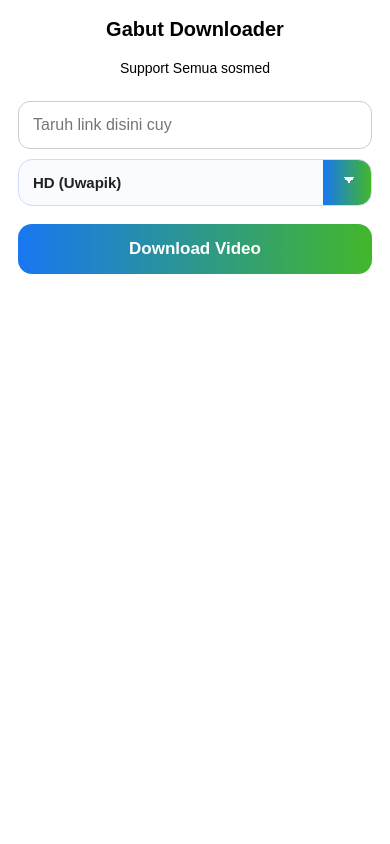
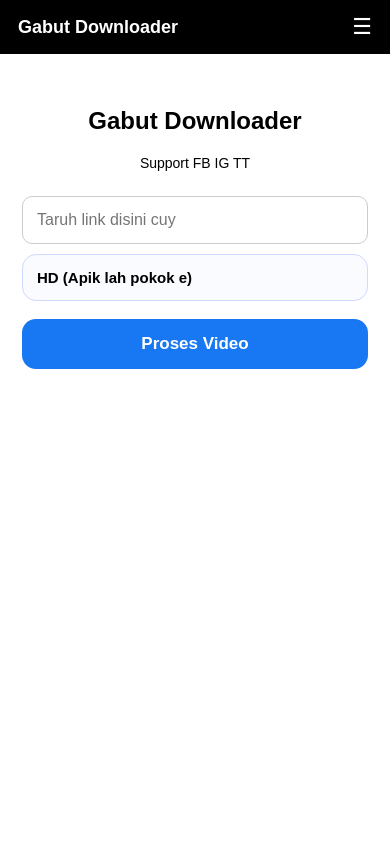
Before and after one commit to m-pandra/VidDownload, a Flask app: page / in a window 390 px wide. Run offline with Flask 3, Linux system fonts and the light colour scheme.

Commit message:
Update dikit

```diff
--- a/static/style.css
+++ b/static/style.css
@@ -4,39 +4,98 @@
     font-family: Arial, sans-serif;
 }
 
-/* === BODY === */
+/* === BODY DESKTOP === */
 body {
-    background: linear-gradient(120deg, #1877f2, #42b72a);
+    background: #1877f2; /* FULL BIRU */
     min-height: 100vh;
     margin: 0;
-    padding: 20px;
+    padding-top: 70px; /* ruang navbar */
     display: flex;
     justify-content: center;
-    align-items: center;
+    align-items: flex-start;
+    width: 100%;
+    overflow-x: hidden;
 }
 
-/* === CONTAINER === */
+/* ===== NAVBAR ===== */
+.navbar {
+    width: 100%;
+    background: black;
+    color: white;
+    display: flex;
+    justify-content: space-between;
+    align-items: center;
+    padding: 14px 18px;
+    position: fixed;
+    top: 0;
+    left: 0;
+    z-index: 999;
+}
+
+.nav-brand {
+    font-size: 18px;
+    font-weight: bold;
+}
+
+.nav-toggle {
+    font-size: 22px;
+    cursor: pointer;
+    display: none;
+}
+
+.nav-menu {
+    list-style: none;
+    display: flex;
+    gap: 20px;
+}
+
+.nav-menu li a {
+    text-decoration: none;
+    color: white;
+    font-size: 14px;
+}
+
+/* MODE HP MENU */
+@media (max-width: 768px) {
+    .nav-toggle {
+        display: block;
+    }
+
+    .nav-menu {
+        position: absolute;
+        top: 55px;
+        right: 10px;
+        background: black;
+        flex-direction: column;
+        width: 180px;
+        display: none;
+        padding: 10px;
+        border-radius: 12px;
+    }
+
+    .nav-menu.show {
+        display: flex;
+    }
+}
+
+/* === CONTAINER (CARD) === */
 .container {
     background: white;
-    width: 350px;
-    padding: 20px;
-    border-radius: 16px;
+    width: 100%;
+    max-width: 420px;
+    margin-top: 20px;
+    padding: 22px;
+    border-radius: 18px;
     box-shadow: 0 8px 25px rgba(0,0,0,0.15);
     text-align: center;
 }
 
-/* === TITLE === */
-.container h2 {
-    margin-top: 0;
-    margin-bottom: 5px;
-}
-
-/* === FORM INPUT === */
+/* === FORM === */
 input, select {
     width: 100%;
-    padding: 11px;
+    padding: 12px;
     margin-top: 10px;
-    border-radius: 8px;
+    border-radius: 10px;
     border: 1px solid #ccc;
     outline: none;
     font-size: 14px;
@@ -49,51 +108,110 @@
 /* === BUTTON === */
 button {
     width: 100%;
-    padding: 12px;
+    padding: 13px;
     margin-top: 15px;
     border: none;
-    border-radius: 10px;
-    background: linear-gradient(90deg, #1877f2, #42b72a);
+    border-radius: 12px;
+    background: #1877f2; /* FULL BIRU */
     color: white;
     font-weight: bold;
-    font-size: 15px;
     cursor: pointer;
-    transition: transform 0.15s ease, box-shadow 0.15s ease, opacity 0.15s;
 }
 
-button:hover {
-    opacity: 0.9;
+/* === THUMBNAIL === */
+.thumbnail-box {
+    position: relative;
+    margin-top: 18px;
+    width: 100%;
+    height: 380px;
+    border-radius: 16px;
+    overflow: hidden;
+    background: #000;
 }
 
-button:active {
-    transform: scale(0.96);
-    box-shadow: 0 0 0 rgba(0,0,0,0);
+.thumbnail-box img {
+    width: 100%;
+    height: 100%;
+    object-fit: cover;
 }
 
-/* === ERROR INPUT ANIMATION === */
-.input-error {
-    border: 2px solid red !important;
-    animation: shake 0.3s ease-in-out;
+.thumbnail-overlay {
+    position: absolute;
+    bottom: 0;
+    width: 100%;
+    background: rgba(0,0,0,0.6);
+    color: white;
+    padding: 12px;
+    display: flex;
+    flex-direction: column;
+    gap: 8px;
 }
 
-@keyframes shake {
-    0% { transform: translateX(0); }
-    25% { transform: translateX(-5px); }
-    50% { transform: translateX(5px); }
-    75% { transform: translateX(-5px); }
-    100% { transform: translateX(0); }
+/* ===== MOBILE MODE (FULL PUTIH, TIDAK BOCOR) ===== */
+@media (max-width: 600px) {
+
+    html, body {
+        width: 100%;
+        height: 100%;
+        background: white !important;
+        overflow-x: hidden;
+    }
+
+    body {
+        display: block;
+        padding-top: 65px;
+    }
+
+    .container {
+        background: white !important;
+        min-height: calc(100vh - 65px);
+        border-radius: 0;
+        box-shadow: none;
+        margin-top: 0;
+        padding-bottom: 50px;
+    }
+
+    .thumbnail-box {
+        height: 420px;
+        border-radius: 18px;
+    }
+
+    .mobile-main-btn {
+        font-size: 17px;
+        padding: 15px;
+        border-radius: 14px;
+        margin-top: 18px;
+    }
+
+    input, select {
+        font-size: 16px;
+        padding: 14px;
+    }
 }
 
-#errorMsg {
-    animation: fadeIn 0.4s ease;
+/* ===== DROPDOWN ANIMATION ===== */
+select {
+    padding: 14px 46px 14px 14px;
+    border-radius: 14px;
+    border: 1.8px solid #d0d9ff;
+    background-color: #f9fbff;
+    font-size: 15px;
+    font-weight: 600;
+    appearance: none;
+    cursor: pointer;
+    transition: all 0.3s ease;
 }
 
-@keyframes fadeIn {
-    from { opacity: 0; transform: translateY(-5px); }
-    to { opacity: 1; transform: translateY(0); }
+.select-animate {
+    animation: selectGlow 0.4s ease;
 }
 
-/* === LOADING PROGRESS BAR === */
+@keyframes selectGlow {
+    0% { box-shadow: 0 0 0 transparent; }
+    50% { box-shadow: 0 0 18px rgba(24,119,242,.5); }
+    100% { box-shadow: 0 0 8px rgba(66,183,42,.5); }
+}
+/* === LOADING PROGRESS FIX === */
 .loading-box {
     display: none;
     margin-top: 18px;
@@ -111,257 +229,55 @@
 .progress-bar {
     width: 0%;
     height: 100%;
-    background: linear-gradient(90deg, #1877f2, #42b72a);
-    transition: width 0.4s ease;
+    background: #1877f2; /* FULL BIRU */
+    transition: width 0.12s linear;
+}
+/* === LOADING IMAGE === */
+.loading-image {
+    width: 90px;
+    margin: 12px auto 14px auto;
+    display: block;
+    animation: loadingPulse 1.2s infinite ease-in-out;
 }
 
-/* === THUMBNAIL BOX === */
-.thumbnail-box {
-    position: relative;
-    margin-top: 18px;
-    width: 100%;
-    height: 350px;              /* ✅ TINGGI FIX */
-    border-radius: 12px;
-    overflow: hidden;
-    background: #000;
-    animation: fadeSlide 0.6s ease forwards;
+@keyframes loadingPulse {
+    0%   { transform: scale(1); opacity: 0.6; }
+    50%  { transform: scale(1.08); opacity: 1; }
+    100% { transform: scale(1); opacity: 0.6; }
+}
+/* ===== ANIMASI LOADING HILANG ===== */
+.loading-hide {
+    animation: loadingOut 0.6s ease forwards;
 }
 
-.thumb-img,
-.thumbnail-box img {
-    width: 100%;
-    height: 100%;
-    object-fit: cover;         /* ✅ AUTO CROP SEPERTI TIKTOK */
-    display: block;
-}
-
-/* === THUMBNAIL ANIMATION === */
-@keyframes fadeSlide {
-    from {
+@keyframes loadingOut {
+    0% {
+        opacity: 1;
+        transform: scale(1);
+    }
+    100% {
         opacity: 0;
-        transform: translateY(20px);
-    }
-    to {
-        opacity: 1;
-        transform: translateY(0);
+        transform: scale(0.85);
+        display: none;
     }
 }
 
-/* === THUMBNAIL OVERLAY === */
-.thumbnail-overlay {
-    position: absolute;
-    bottom: 0;
-    width: 100%;
-    background: rgba(0,0,0,0.6);
-    color: white;
-    padding: 10px;
-    display: flex;
-    flex-direction: column;
-    gap: 8px;
-    align-items: center;
+/* ===== ANIMASI THUMBNAIL MUNCUL ===== */
+.thumbnail-animate {
+    animation: thumbIn 0.7s cubic-bezier(.4,0,.2,1);
 }
 
-.thumbnail-overlay p {
-    margin: 0;
-    font-size: 13px;
-}
-
-.thumbnail-overlay button {
-    font-size: 13px;
-    padding: 8px;
-    border-radius: 8px;
-}
-
-/* === MOBILE FULL SCREEN MODE === */
-@media (max-width: 600px) {
-    body {
-        padding: 0;
+@keyframes thumbIn {
+    0% {
+        opacity: 0;
+        transform: scale(0.88) translateY(30px);
     }
-
-    .container {
-        width: 100%;
-        height: 100vh;
-        border-radius: 0;
-        box-shadow: none;
-        display: flex;
-        flex-direction: column;
-        justify-content: center;
+    60% {
+        opacity: 1;
+        transform: scale(1.05) translateY(-6px);
     }
-
-    input, select, button {
-        font-size: 16px;
-        padding: 13px;
-    }
-
-    .thumb-img {
-        width: 100%;
-        height: auto;
+    100% {
+        opacity: 1;
+        transform: scale(1) translateY(0);
     }
 }
-/* =========================
-   ✅ MOBILE MODE MAXIMAL
-========================= */
-
-@media (max-width: 600px) {
-
-    body {
-        padding: 0;
-    }
-
-    .container {
-        width: 100%;
-        height: 100vh;
-        border-radius: 0;
-        box-shadow: none;
-        padding: 18px;
-        justify-content: flex-start;
-    }
-
-    h2 {
-        font-size: 20px;
-    }
-
-    input, select {
-        font-size: 16px;
-        padding: 14px;
-        border-radius: 12px;
-    }
-
-    /* ✅ TOMBOL UTAMA MOBILE */
-    .mobile-main-btn {
-        font-size: 17px;
-        padding: 15px;
-        border-radius: 14px;
-        margin-top: 18px;
-    }
-
-    /* ✅ PREVIEW KHUSUS MOBILE */
-    .mobile-preview {
-        margin-top: 22px;
-        border-radius: 16px;
-        overflow: hidden;
-        background: black;
-    }
-
-    .mobile-preview img {
-        width: 100%;
-        height: 320px;
-        object-fit: cover; /* ✅ TAMPAK SEPERTI TIKTOK */
-    }
-
-    /* ✅ OVERLAY MOBILE */
-    .thumbnail-overlay {
-        padding: 14px;
-    }
-
-    .thumbnail-overlay p {
-        font-size: 14px;
-        text-align: center;
-    }
-
-    /* ✅ TOMBOL DOWNLOAD DI PREVIEW */
-    .mobile-download-btn {
-        width: 100%;
-        font-size: 15px;
-        padding: 12px;
-        border-radius: 12px;
-    }
-
-    /* ✅ PROGRESS BAR MOBILE */
-    .progress-container {
-        height: 12px;
-        border-radius: 30px;
-    }
-
-    .loading-box p {
-        font-size: 13px;
-    }
-}
-@media (max-width: 600px) {
-    .thumbnail-box {
-        height: 420px;   /* ✅ TAMPILAN REELS / TIKTOK */
-        border-radius: 16px;
-    }
-}
-/* === ANIMATED DROPDOWN === */
-select {
-    width: 100%;
-    padding: 14px 46px 14px 14px;
-    border-radius: 14px;
-    border: 1.8px solid #d0d9ff;
-    background-color: #f9fbff;
-    font-size: 15px;
-    font-weight: 600;
-    color: #222;
-    cursor: pointer;
-    outline: none;
-    appearance: none;
-
-    /* ✅ PANAH CUSTOM */
-    background-image:
-        linear-gradient(45deg, transparent 50%, white 50%),
-        linear-gradient(135deg, white 50%, transparent 50%),
-        linear-gradient(to right, #1877f2, #42b72a);
-    background-position:
-        calc(100% - 22px) calc(1.1em),
-        calc(100% - 16px) calc(1.1em),
-        100% 0;
-    background-size:
-        6px 6px,
-        6px 6px,
-        3.2em 100%;
-    background-repeat: no-repeat;
-
-    transition:
-        all 0.3s cubic-bezier(.4,0,.2,1);
-}
-select:focus {
-    border-color: #1877f2;
-    background-color: #ffffff;
-    box-shadow: 0 0 0 4px rgba(24, 119, 242, 0.12);
-    transform: translateY(-1px);
-}
-select option {
-    font-size: 15px;
-    font-weight: 600;
-    padding: 14px;
-    background: white;
-    color: #222;
-}
-
-select option:checked {
-    background: linear-gradient(90deg, #1877f2, #42b72a);
-    color: white;
-}
-
-select option:hover {
-    background: linear-gradient(90deg, #1877f2, #42b72a);
-    color: white;
-    padding-left: 18px;
-}
-/* ✅ ANIMASI BARU DROPDOWN SAAT DIPILIH */
-.select-animate {
-    animation: selectGlowSlide 0.45s cubic-bezier(.4,0,.2,1);
-}
-
-@keyframes selectGlowSlide {
-    0% {
-        box-shadow: 0 0 0 rgba(24, 119, 242, 0);
-        transform: translateY(0);
-        background-color: white;
-    }
-    40% {
-        box-shadow: 0 0 18px rgba(24, 119, 242, 0.55);
-        transform: translateY(-2px);
-        background-color: #f0f7ff;
-    }
-    100% {
-        box-shadow: 0 0 10px rgba(66, 183, 42, 0.45);
-        transform: translateY(0);
-        background-color: white;
-    }
-}
-select:active {
-    transform: scale(0.985);
-    box-shadow: 0 6px 18px rgba(24, 119, 242, 0.25);
-}
--- a/templates/index.html
+++ b/templates/index.html
@@ -1,5 +1,5 @@
 <!DOCTYPE html>
-<html>
+<html lang="id">
 <head>
     <title>Gabut Downloader</title>
     <meta name="viewport" content="width=device-width, initial-scale=1.0">
@@ -7,43 +7,64 @@
 </head>
 <body>
 
+<!-- ===== NAVBAR ===== -->
+<nav class="navbar">
+    <div class="nav-brand">Gabut Downloader</div>
+    <div class="nav-toggle" onclick="toggleMenu()">☰</div>
+
+    <ul class="nav-menu" id="navMenu">
+        <li><a href="/">Home</a></li>
+        <li><a href="#">Downloader</a></li>
+        <li><a href="#">About</a></li>
+        <li><a href="#">Contact</a></li>
+    </ul>
+</nav>
+
+<!-- ===== MAIN CONTAINER ===== -->
 <div class="container">
+
     <h2>Gabut Downloader</h2>
     <p style="margin-bottom:15px;font-size:14px;">
-        Support Semua sosmed
+        Support FB IG TT
     </p>
 
+    <form method="POST" id="downloadForm">
 
-    <form method="POST" onsubmit="return validateForm()">
         <input type="text" name="url" id="videoUrl" placeholder="Taruh link disini cuy">
+
         <p id="errorMsg" style="color:red; font-size:13px; margin-top:5px; display:none;">
             Linknya mana njay..???
         </p>
 
-
         <select name="quality">
-            <option value="best">HD (Uwapik)</option>
+            <option value="best">HD (Apik lah pokok e)</option>
             <option value="worst">SD (Burik lek asli)</option>
         </select>
 
         <button type="submit" id="downloadBtn" class="mobile-main-btn">
-            Download Video
+            Proses Video
         </button>
 
     </form>
 
+    <!-- ✅ LOADING DENGAN GAMBAR -->
+    <div class="loading-box" id="loading">
 
-    <!-- LOADING PROGRESS BAR -->
-    <div class="loading-box" id="loading">
+        <!-- ✅ GAMBAR LOADING -->
+        <img src="{{ url_for('static', filename='loading.gif') }}"
+             class="loading-image"
+             alt="Loading...">
+
         <div class="progress-container">
             <div class="progress-bar" id="progressBar"></div>
         </div>
-        <p style="margin-top:8px;">UTIWI...</p>
+
+        <p style="margin-top:10px;">Sabar Gaiss...</p>
     </div>
 
-
+    <!-- ✅ THUMBNAIL PREVIEW -->
     {% if thumbnail %}
-    <div class="thumbnail-box mobile-preview">
+    <div class="thumbnail-box mobile-preview thumbnail-animate">
         <img src="{{ thumbnail }}" class="thumb-img">
 
         <div class="thumbnail-overlay">
@@ -61,48 +82,16 @@
 
 </div>
 
+<!-- ✅ NAVBAR SCRIPT -->
 <script>
-function showLoading() {
-    document.getElementById("loading").style.display = "block";
+function toggleMenu() {
+    document.getElementById("navMenu").classList.toggle("show");
 }
 </script>
-<script>
-function startProgress() {
-    const loading = document.getElementById("loading");
-    const bar = document.getElementById("progressBar");
 
-    loading.style.display = "block";
-    bar.style.width = "0%";
-
-    let progress = 0;
-    const interval = setInterval(() => {
-        progress += 5;
-        bar.style.width = progress + "%";
-
-        if (progress >= 100) {
-            clearInterval(interval);
-        }
-    }, 200);
-}
-</script>
-<script>
-function validateForm() {
-    const urlInput = document.getElementById("videoUrl");
-    const errorMsg = document.getElementById("errorMsg");
-
-    if (urlInput.value.trim() === "") {
-        errorMsg.style.display = "block";
-        return false; // STOP submit
-    } else {
-        errorMsg.style.display = "none";
-        startProgress(); // lanjutkan progress bar
-        return true; // lanjut submit
-    }
-}
-</script>
+<!-- ✅ DROPDOWN ANIMASI -->
 <script>
 const qualitySelect = document.querySelector('select[name="quality"]');
-
 qualitySelect.addEventListener("change", function () {
     this.classList.remove("select-animate");
     void this.offsetWidth;
@@ -110,5 +99,70 @@
 });
 </script>
 
+<!-- ✅ FINAL PROGRESS + SUBMIT FIX -->
+<script>
+document.addEventListener("DOMContentLoaded", function () {
+
+    const form = document.getElementById("downloadForm");
+    const loading = document.getElementById("loading");
+    const bar = document.getElementById("progressBar");
+    const urlInput = document.getElementById("videoUrl");
+    const errorMsg = document.getElementById("errorMsg");
+    const btn = document.getElementById("downloadBtn");
+    const thumbnail = document.getElementById("thumbnailBox");
+
+    function startProgress() {
+        loading.style.display = "block";
+        loading.classList.remove("loading-hide");
+        bar.style.width = "0%";
+
+        let progress = 0;
+        const interval = setInterval(() => {
+            progress += 3;
+            bar.style.width = progress + "%";
+
+            if (progress >= 98) {
+                progress = 98; // ✅ stop di 98% (nunggu server)
+            }
+        }, 120);
+    }
+
+    form.addEventListener("submit", function (e) {
+        e.preventDefault();
+
+        if (urlInput.value.trim() === "") {
+            errorMsg.style.display = "block";
+            urlInput.classList.add("input-error");
+            return;
+        }
+
+        errorMsg.style.display = "none";
+        urlInput.classList.remove("input-error");
+
+        btn.disabled = true;
+        startProgress();
+
+        // ✅ SUBMIT KE FLASK (TANPA DELAY ANEH)
+        setTimeout(() => {
+            form.submit();
+        }, 600);
+    });
+
+    // ✅ INI KUNCI UTAMANYA:
+    // JIKA THUMBNAIL SUDAH MUNCUL → LOADING HILANG DENGAN ANIMASI
+    if (thumbnail) {
+        loading.classList.add("loading-hide");
+
+        // paksa progress jadi 100%
+        setTimeout(() => {
+            bar.style.width = "100%";
+        }, 200);
+    }
+
+});
+</script>
+
+
+
 </body>
 </html>
```
Also changed, not shown: static/loading.gif (added), 8 other files.
